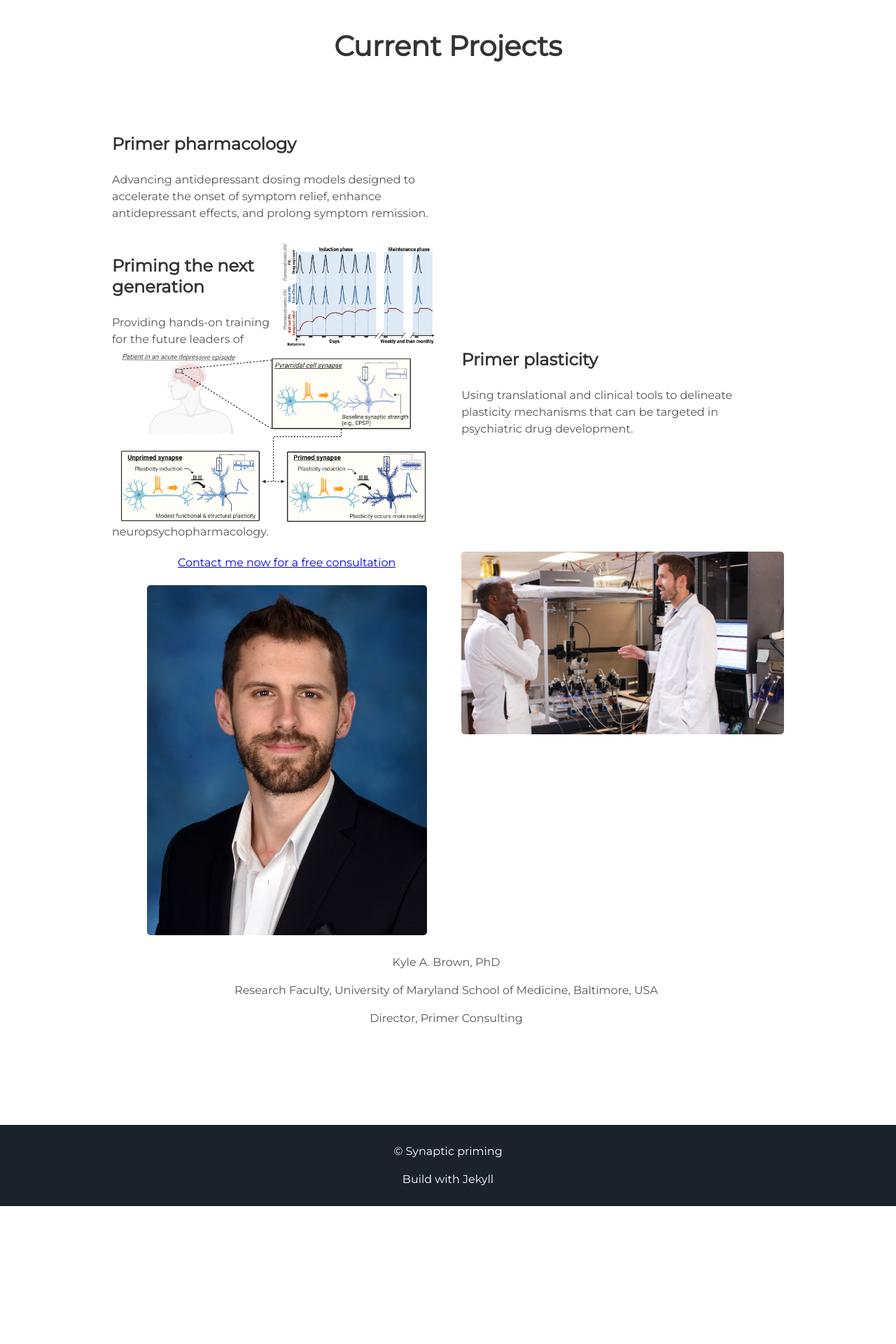
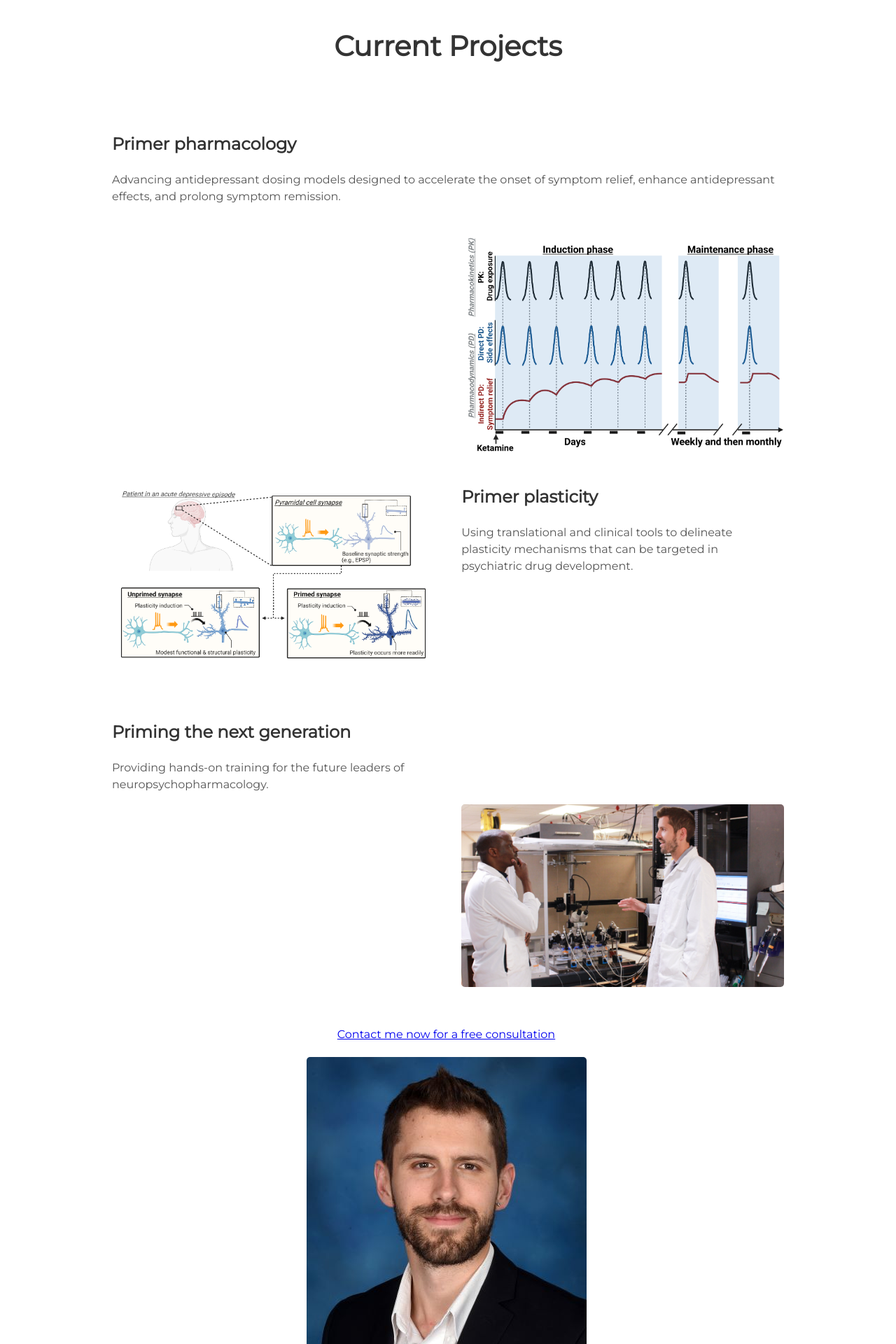
Before and after one commit to synaptic-priming/Nomad, a Jekyll site: the page built from index.html, in a window 1280 px wide. Shown: the part 2286-4206 px from the top of the page at 70% size. Built offline with Jekyll 4.4.1, drawn with Linux system fonts in a browser that asks for light colours; before the commit the page ends 4009 px from its top, so only the background shows below that.

Commit message:
Update projects.html

```diff
--- a/_includes/projects.html
+++ b/_includes/projects.html
@@ -2,9 +2,12 @@
   <h1> Current Projects </h1>
 </div>
 <div class="user-projects">
-    <div class="contents">
+    <div class="contents-left">
     <h3> Primer pharmacology </h3>
+        <p align="left">
     <p>Advancing antidepressant dosing models designed to accelerate the onset of symptom relief, enhance antidepressant effects, and prolong symptom remission.</p>
+       </p>
+    </div>
   <div class="images-right">
     <img alt="mountains" src="{{ "/assets/img/Clinical KET timeline.png" | prepend: site.baseurl }}" />
   </div>
```
